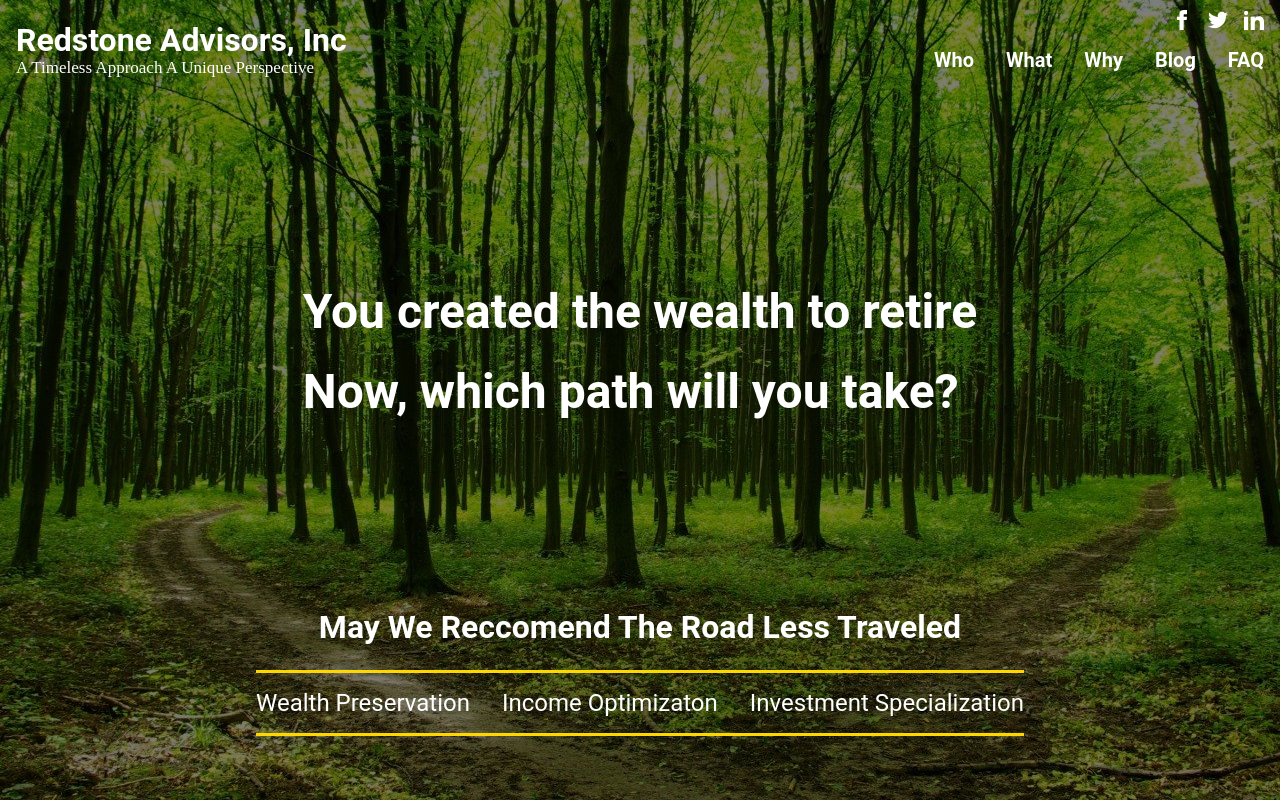
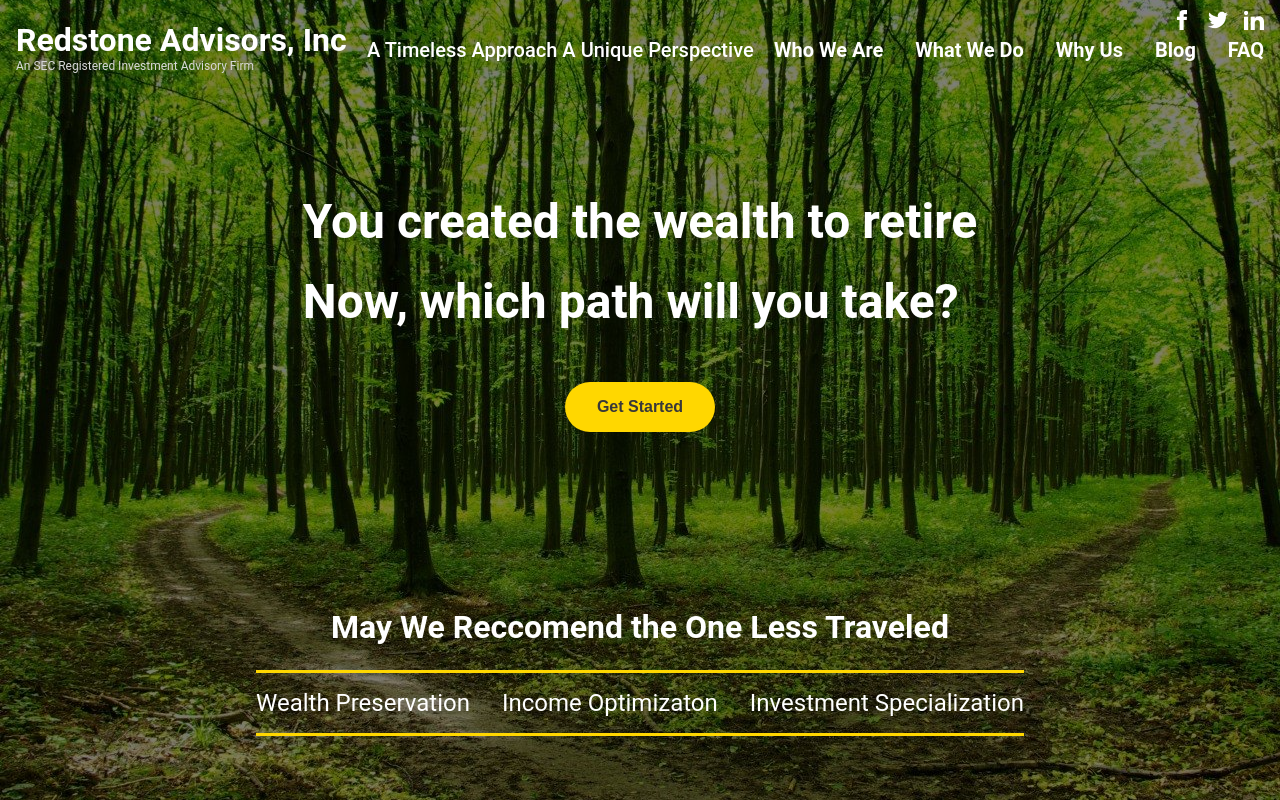
Before and after one commit to Redstone-Advisors/website, a React (Create React App) app: page / in a window 1280 px wide. Built offline with nearby package versions, Linux system fonts and the light colour scheme.

Commit message:
home page

```diff
--- a/src/components/Navbar/Navbar.js
+++ b/src/components/Navbar/Navbar.js
@@ -79,23 +79,32 @@ const Top = styled.div`
 const Bottom = styled.div`
   display: flex;
   justify-content: space-between;
-  align-items: center;
+  align-items: flex-start;
   padding: 0;
   margin: 0;
 `;
 const Logo = styled.div`
+  display: flex;
+  flex-direction: column;
   h1 {
     padding: 0;
     margin: 0;
     line-height: 5px;
+    padding-bottom: 1rem;
   }
-  span {
-    font-size: 17px;
-    padding: 0;
-    margin: 0;
-    font-weight: 500;
-    font-family: "EB Garamond", serif;
-  }
+`;
+const Tag = styled.span`
+  font-size: 1.25rem;
+  font-weight: 400;
+  padding: 0;
+  margin: 0;
+  font-weight: 500;
+  padding-bottom: 5px; ;
+`;
+const SEC = styled.span`
+  font-size: 12px;
+  font-weight: 400;
+  color: #d8d8d8;
 `;
 
 const Navbar = () => {
@@ -115,17 +124,18 @@ const Navbar = () => {
       <Bottom>
         <Logo>
           <h1>Redstone Advisors, Inc</h1>
-          <span>A Timeless Approach A Unique Perspective</span>
+          <SEC>An SEC Registered Investment Advisory Firm</SEC>
         </Logo>
+        <Tag>A Timeless Approach A Unique Perspective</Tag>
         <NavList>
           <li>
-            <Link to="/who">Who</Link>
+            <Link to="/who">Who We Are</Link>
           </li>
           <li>
-            <Link to="/what">What</Link>
+            <Link to="/what">What We Do</Link>
           </li>
           <li>
-            <Link to="/why">Why</Link>
+            <Link to="/why">Why Us</Link>
           </li>
           <li>
             <Link to="/blog">Blog</Link>
--- a/src/pages/Home/Home.js
+++ b/src/pages/Home/Home.js
@@ -42,7 +42,7 @@ const Headline = styled.h1`
   line-height: 5rem;
   font-size: 3rem;
   width: max-content;
-  margin: 0 auto 20vh auto;
+  margin: 0 auto 5vh auto;
   ${({ theme }) => `@media (max-width: ${theme.screens.laptop}) {
  width:auto;
    padding:1rem;
@@ -102,6 +102,15 @@ const Container = styled.div`
 
 const Button = styled.button`
   background-color: gold;
+  padding: 1rem 2rem;
+  border-radius: 25px;
+  border: none;
+  color: #383838;
+  font-size: 1rem;
+  font-weight: bold;
+  display: block;
+  width: max-content;
+  margin: 0 auto 20vh auto;
 `;
 const Home = () => {
   return (
@@ -115,8 +124,9 @@ const Home = () => {
           You created the wealth to retire<br></br>Now, which path will you
           take?
         </Headline>
+        <Button>Get Started</Button>
         <Teaser>
-          <h2>May We Reccomend The Road Less Traveled</h2>
+          <h2>May We Reccomend the One Less Traveled</h2>
           <div>
             <span>Wealth Preservation</span>
             <span>Income Optimizaton</span>
```
